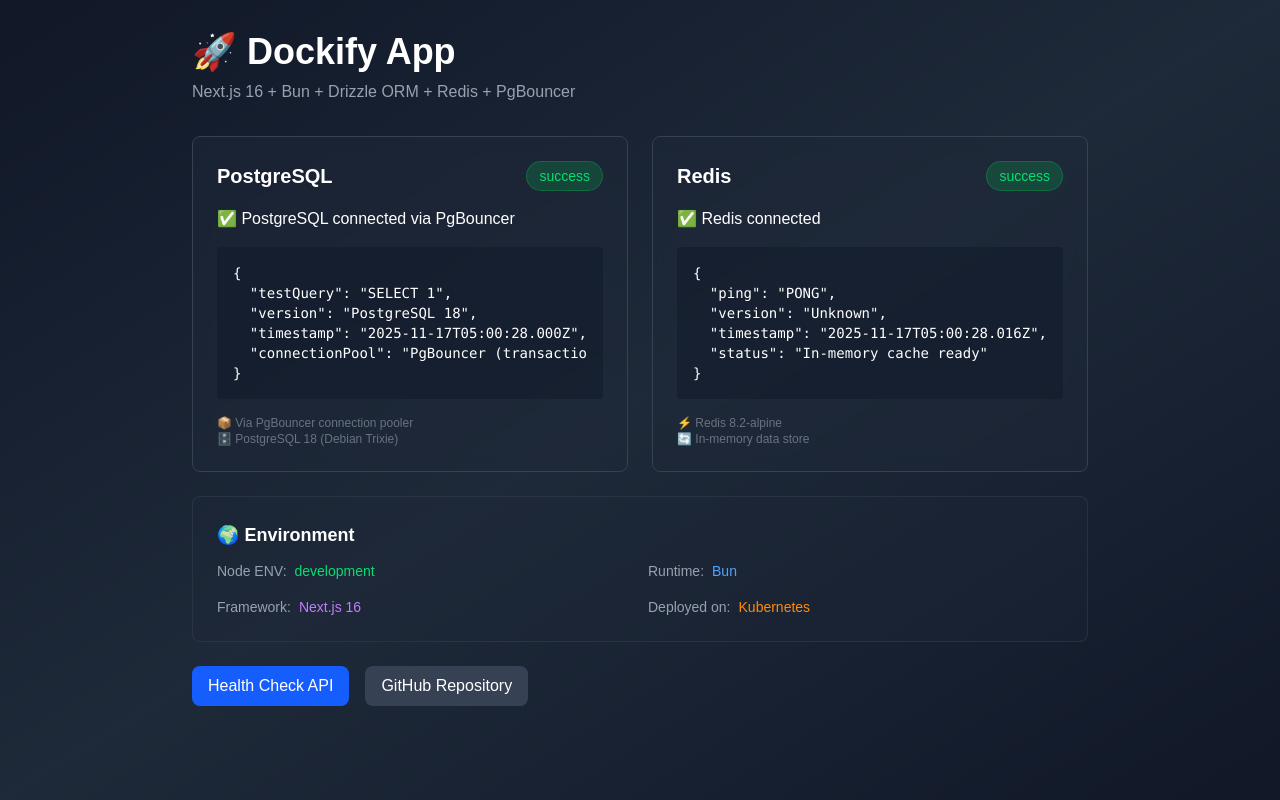
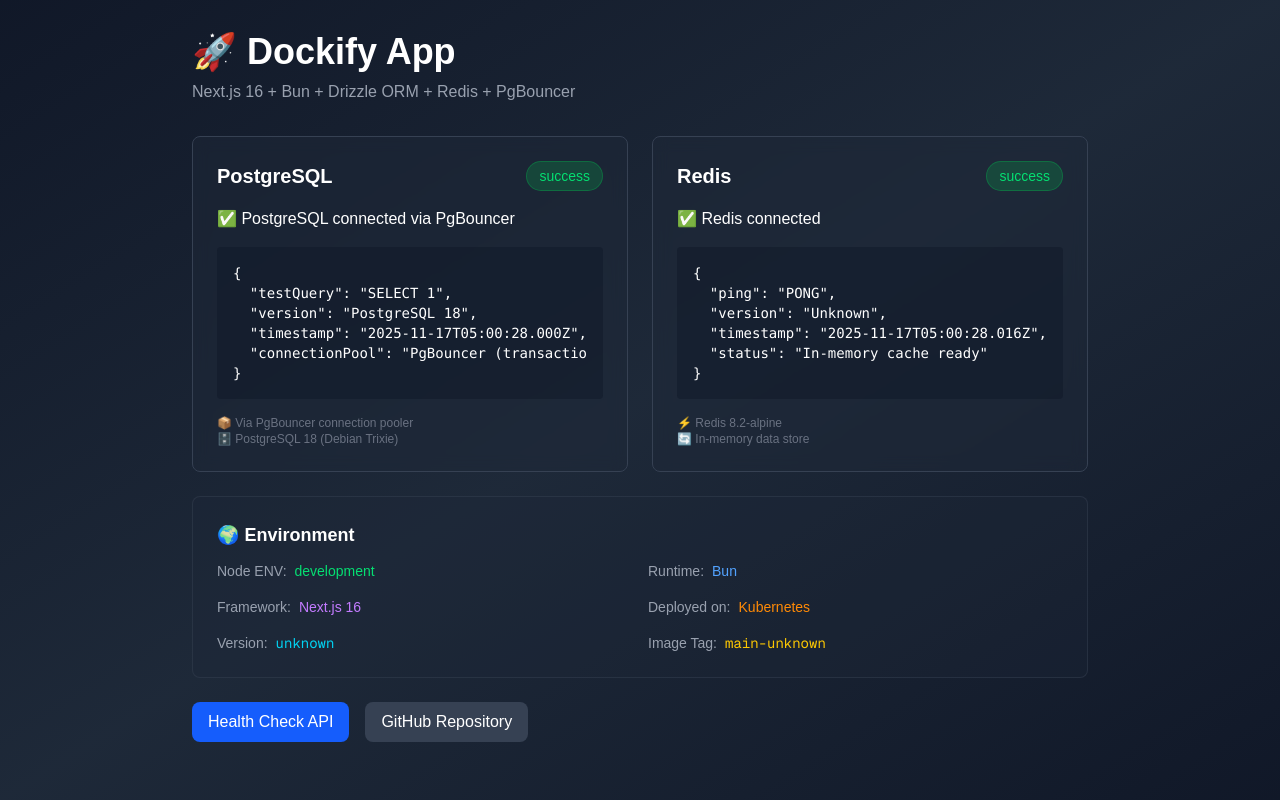
Before and after one commit to xtian-o/dockify-app, a Next.js app in the folder nextjs/: page / in a window 1280 px wide. Built offline with nearby package versions, Linux system fonts and the light colour scheme; no server answers; the database is empty.

Commit message:
Display Docker image version and tag on homepage
Added Version and Image Tag fields to Environment section:
- Version: Shows first 7 chars of GIT_COMMIT_SHA
- Image Tag: Shows 'main-<SHA>' format

This makes it easy to verify the deployed version at a glance.

```diff
--- a/nextjs/src/app/page.tsx
+++ b/nextjs/src/app/page.tsx
@@ -171,6 +171,18 @@
               <span className="text-gray-400">Deployed on:</span>
               <span className="ml-2 text-orange-400">Kubernetes</span>
             </div>
+            <div>
+              <span className="text-gray-400">Version:</span>
+              <span className="ml-2 text-cyan-400 font-mono">
+                {process.env.GIT_COMMIT_SHA?.substring(0, 7) || 'unknown'}
+              </span>
+            </div>
+            <div>
+              <span className="text-gray-400">Image Tag:</span>
+              <span className="ml-2 text-yellow-400 font-mono">
+                main-{process.env.GIT_COMMIT_SHA?.substring(0, 7) || 'unknown'}
+              </span>
+            </div>
           </div>
         </div>
 
```
